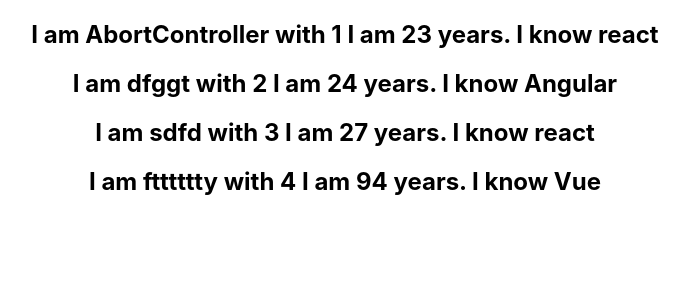
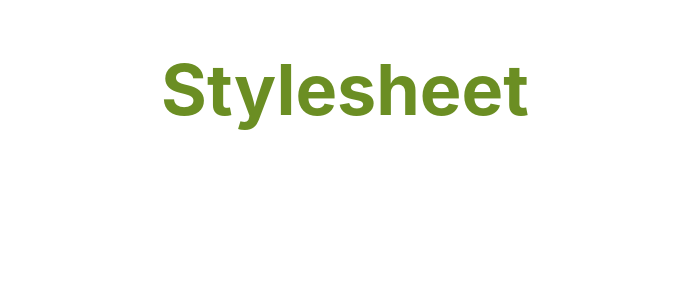
Before and after one commit to masalvaishali/React-Practice, a React (Create React App) app: page / in a window 1280 px wide. Shown: the top 300 px of the page, without its empty margins (295-984 px from the left). Built offline with nearby package versions, Linux system fonts and the light colour scheme.

Commit message:
pass two css style class using template literals

```diff
--- a/src/App.js
+++ b/src/App.js
@@ -1,5 +1,6 @@
 import "./App.css";
-import NameList from "./comopent/NameList";
+import Stylesheet from "./comopent/Stylesheet";
+// import NameList from "./comopent/NameList";
 // import ParentComponent from "./comopent/ParentComponent";
 // import UserGreeting from "./comopent/UserGreeting";
 // import EventBind from "./comopent/EventBind";
@@ -13,7 +14,8 @@
 function App() {
   return (
     <div className="App">
-      <NameList/>
+      <Stylesheet  primary={true}/>
+      {/* <NameList/> */}
       {/* <UserGreeting/> */}
       {/* <ParentComponent/> */}
       {/* <EventBind /> */}
--- /dev/null
+++ b/src/comopent/MyStyle.css
@@ -0,0 +1,7 @@
+.primary {
+    color: olivedrab;
+}
+
+.font-xl {
+    font-size: 70px;
+}
--- a/src/comopent/NameList.js
+++ b/src/comopent/NameList.js
@@ -4,43 +4,43 @@
   //   const names = ["abc", "asss", "sjdg", "shudw"]; // array method
   //   const nameList = names.map((name) => <h2>{name} </h2>);
   //   return <div>{nameList} </div>;
-
+  const names = ["abc", "asss", "sjdg", "shudw"]; // array method
+  const nameList = names.map((name, index) => <h2 key={index} >{index} {name} </h2>);
+  return <div>{nameList} </div>;
   //for an object
   const persons = [
     {
       id: 1,
-            name: 'AbortController',
+      name: "AbortController",
       age: 23,
-            skill: 'react'
+      skill: "react",
     },
     {
       id: 2,
-            name: 'dfggt',
+      name: "dfggt",
       age: 24,
-            skill: 'Angular'
+      skill: "Angular",
     },
     {
       id: 3,
-            name: 'sdfd',
+      name: "sdfd",
       age: 27,
-            skill: 'react'
+      skill: "react",
     },
     {
       id: 4,
-            name: 'ftttttty',
+      name: "ftttttty",
       age: 94,
-            skill: 'Vue'
+      skill: "Vue",
     },
-    ]
-    const personList = persons.map(person => ( <Person person = {person} /> // using props to pass this to another person named compoenent
+  ];
+  const personList = persons.map((person) => (
+    <Person key={person.id} person={person} />
+    // using props to pass this to another person named compoenent
     // <h2>I am {person.name} with {person.id} I am {person.age} years. I know {person.skill} </h2>
-    ))
+  ));
 
-    return (
-        <div>{personList} </div>
-    )
-
-
+//   return <div>{personList} </div>;
 
   //   return (
   //     <div>
--- /dev/null
+++ b/src/comopent/Stylesheet.js
@@ -0,0 +1,16 @@
+import React from "react";
+import "./MyStyle.css";
+
+function Stylesheet(props) {
+  let className = props.primary ? "primary" : ""; //reading the value of primary props and if it is true then set its value as primary and if it is false then empty
+  return (
+    <div>
+      {/* <h1 className='primary' > Stylesheet </h1>  */}
+      {/* <h1 className={className}> Stylesheet </h1> */}
+      {/* css style Using  template literals */}
+      <h1 className={`${className} font-xl`}> Stylesheet </h1>
+    </div>
+  );
+}
+
+export default Stylesheet;
```
Lines whose indentation alone changed are shown as unchanged.
